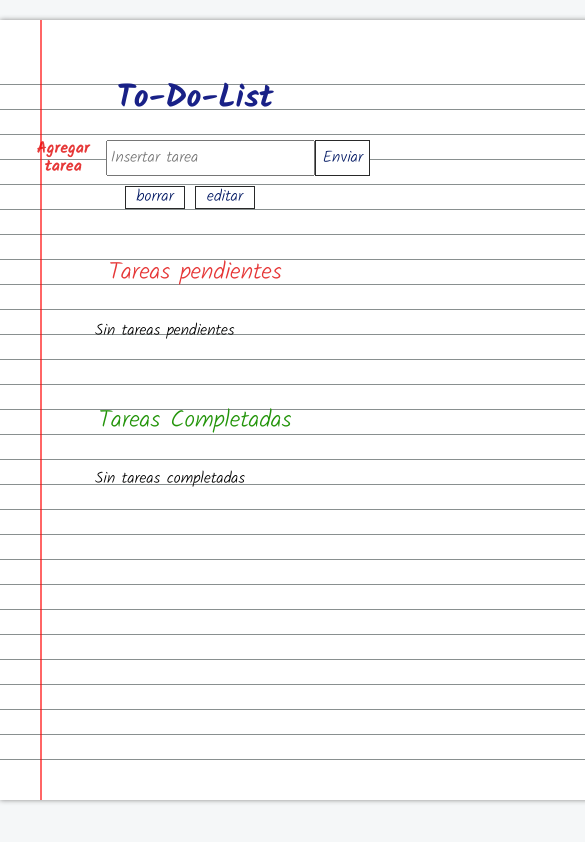
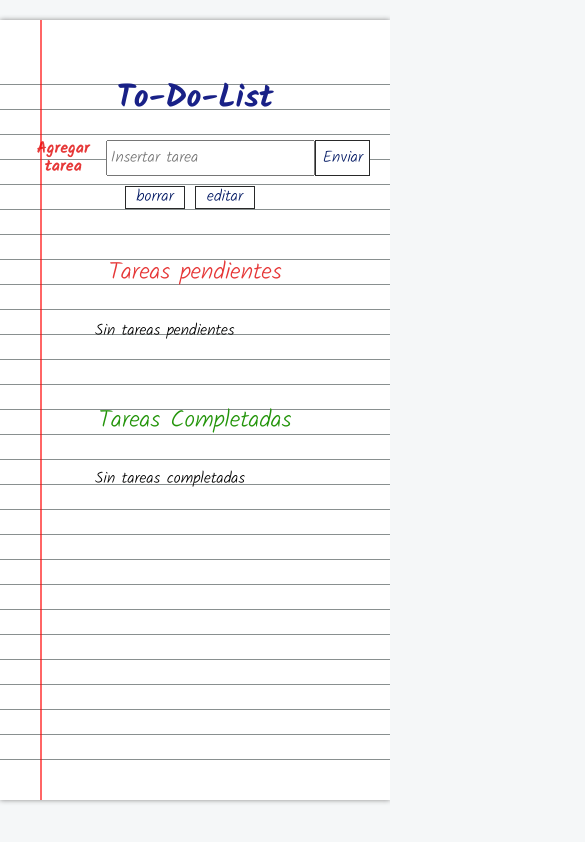
Before and after one commit to hellojmarquez/ToDoList, a React (Vite) app: page / in a window 390 px wide. Shown: the whole page, 585 px wide, since content can reach past the window. Built offline with nearby package versions, Linux system fonts and the light colour scheme.

Commit message:
fix: arreglos de responsive

```diff
--- a/src/App.css
+++ b/src/App.css
@@ -2,6 +2,11 @@
 body {
 	background-color: rgb(245, 247, 248);
 	font-family: 'Kalam', cursive;
+	max-width: 100vw;
+	display: flex;
+	align-items: center;
+	justify-content: center;
+	flex-direction: column;
 }
 
 .container {
@@ -83,6 +88,7 @@ input[type='submit'] {
 		justify-content: center;
 		gap: 15px;
 		flex-wrap: wrap;
+		width: 100%;
 	}
 	.taskForm {
 		text-align: center;
--- a/src/index.css
+++ b/src/index.css
@@ -352,7 +352,6 @@ template {
 
 /* styling paper */
 #paper {
-	width: 600px;
 	height: 700px;
 	position: relative;
 	margin: 20px auto;
```
